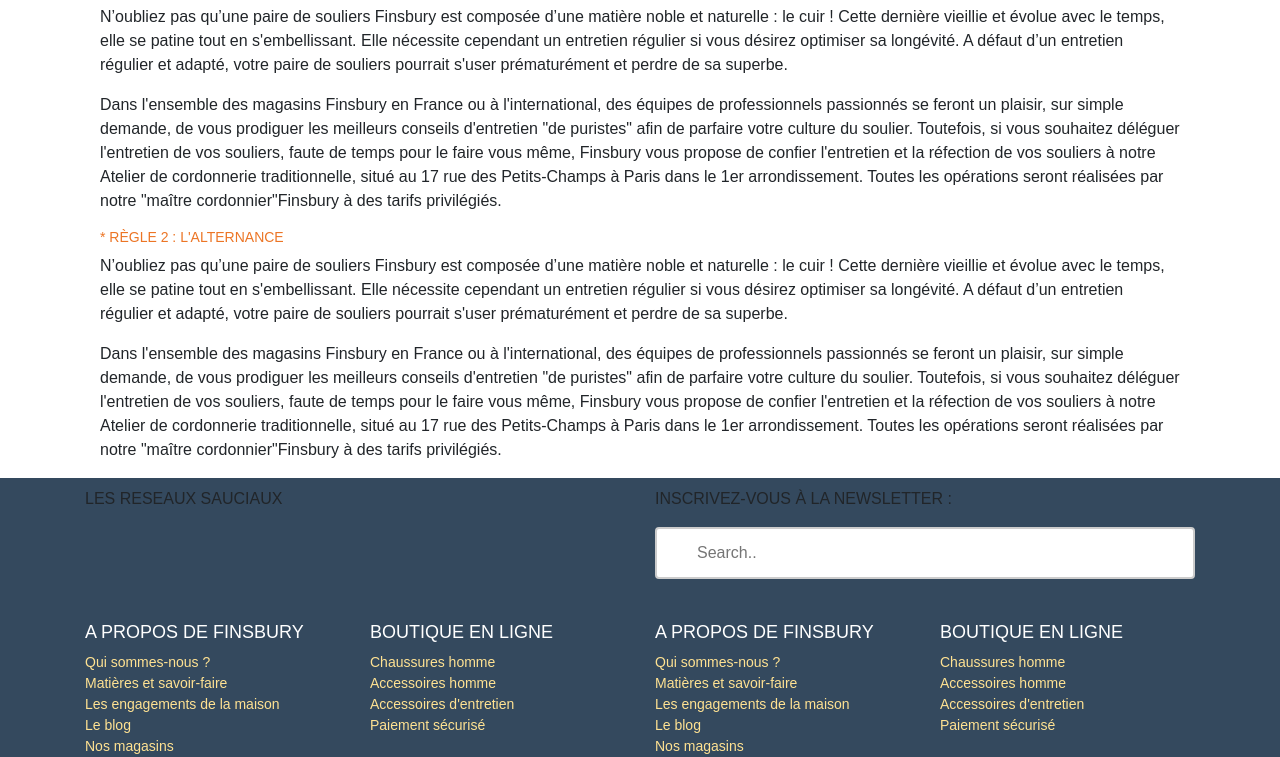
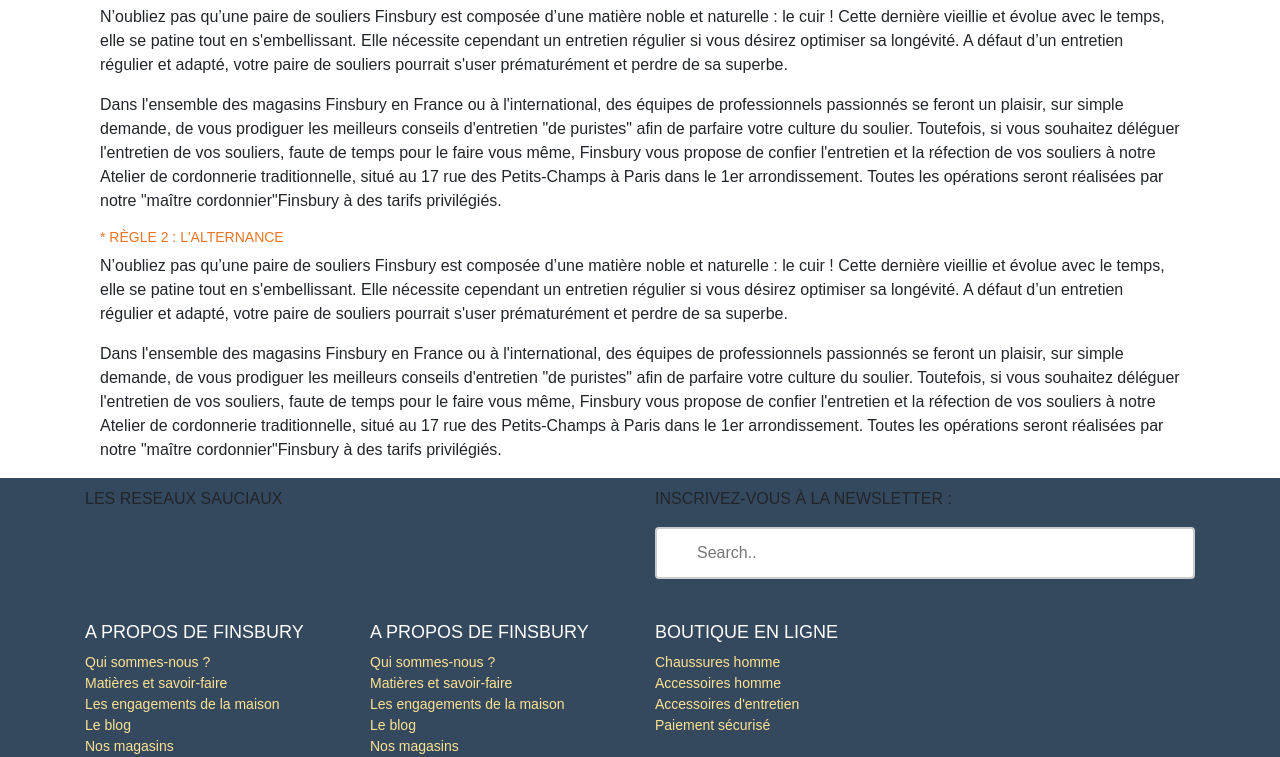
Before and after one commit to isolat2004/bantu-1974, a plain HTML site: page projet1/page.html in a window 1280 px wide. Shown: the part 1239-1996 px from the top of the page. Drawn offline with nearby package versions, Linux system fonts and the light colour scheme.

Commit message:
Suppression du bloc boutique en ligne dans le fichier page.thml

```diff
--- a/projet1/page.html
+++ b/projet1/page.html
@@ -173,14 +173,7 @@ input[type=text] {
             <a href="#">Nos magasins</a>
 		 </div>
 
-         <div class="col-md-3 foot-jk">
-		   <h2> BOUTIQUE EN LIGNE</h2>
-          <a href="#">Chaussures homme</a>
-          <a href="#">Accessoires homme</a>
-          <a href="#">Accessoires d'entretien</a>
-          <a href="#">Paiement sécurisé</a>
 
-		</div>
 
         <div class="col-md-3 foot-jk">
 		      <h2>A PROPOS DE FINSBURY</h2>
```
